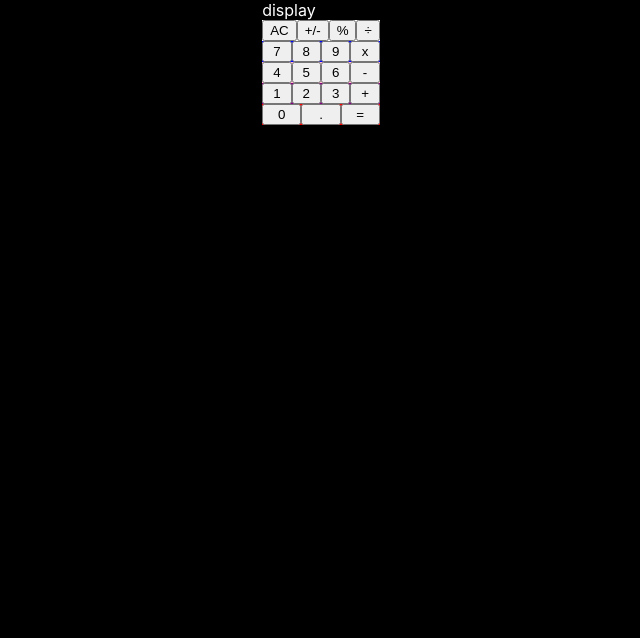
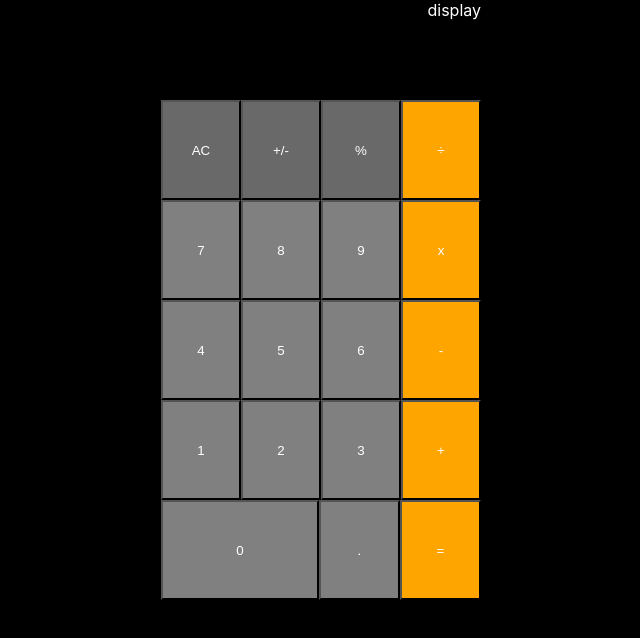
Before and after one commit to JoaoCodeClan/ReactCalc, a React (Create React App) app: page / in a window 1280 px wide. Shown: the top 638 px of the page, without its empty margins (319-959 px from the left). Built offline with nearby package versions, Linux system fonts and the light colour scheme.

Commit message:
added more css

```diff
--- a/src/App.css
+++ b/src/App.css
@@ -7,39 +7,77 @@ body{
 }
 
 button{
-  flex:1;
+  flex:1 1 0;
+  width:25%;
 }
 
 .row{
   display:flex;
   flex-wrap:nowrap;
   flex-direction:row;
-  align-items: flex-end;
+
+}
+.operatorspe{
+  background-color: rgba(105,105,105);
+  color:white;
+
+}
+
+.operator{
+  background-color: orange;
+  color:white;
+
+
+}
+
+.numpad{
+  background-color:rgba(128,128,128);
+  color:white;
+
 }
 
 #calc-container{
 background-color: green;
-/* display:flex;
-flex-direction: column; */
+display:flex;
+flex-direction: column;
+height: 75vh;
+width: 25vw;
+
+/* margin-top: 25%;
+margin-bottom: 25%; */
 }
 
 #row1 {
   background-color: white;
+  flex:1 1 0;
 
 }
 #row2 {
   background-color: blue;
+  flex:1 1 0;
 
 }
 #row3 {
   background-color: pink;
+  flex:1 1 0;
 
 }
 #row4 {
   background-color: purple;
+  flex:1 1 0;
 ;
 }
 #row5 {
   background-color: red;
+  flex:1 1 0;
+}
+#bttn-zero{
+  flex-grow:2.18;
+}
 
+#display-container{
+  background-color: black;
+  color: white;
+  text-align: right;
+    flex:1 1 0;
 }
--- a/src/App.js
+++ b/src/App.js
@@ -3,44 +3,40 @@ import './App.css';
 
 function App() {
 
-const displayStyle={
-  backgroundColor: "black",
-  color: "white"
-}
+
 
   return (
     <div className="App">
         <div  id="calc-container">
-              <div id="display-container" style= {displayStyle}> display
-              </div>
+              <div id="display-container" > display</div>
               <div className="row" id="row1">
-                  <button id="bttn-clear">AC</button>
-                  <button id="bttn-negpos">+/-</button>
-                  <button id="bttn-percent">%</button>
-                  <button id="bttn-division">÷</button>
+                  <button className="operatorspe" id="bttn-clear">AC</button>
+                  <button className="operatorspe" id="bttn-negpos">+/-</button>
+                  <button className="operatorspe" id="bttn-percent">%</button>
+                  <button className="operator" id="bttn-division">÷</button>
               </div>
               <div  className="row" id="row2">
-                  <button id="bttn-seven">7</button>
-                  <button id="bttn-eight">8</button>
-                  <button id="bttn-nine">9</button>
-                  <button id="bttn-times">x</button>
+                  <button className="numpad" id="bttn-seven">7</button>
+                  <button className="numpad" id="bttn-eight">8</button>
+                  <button className="numpad" id="bttn-nine">9</button>
+                  <button className="operator" id="bttn-times">x</button>
               </div>
               <div  className="row" id="row3">
-                  <button id="bttn-four">4</button>
-                  <button id="bttn-five">5</button>
-                  <button id="bttn-six">6</button>
-                  <button id="bttn-minus">-</button>
+                  <button className="numpad" id="bttn-four">4</button>
+                  <button className="numpad" id="bttn-five">5</button>
+                  <button className="numpad" id="bttn-six">6</button>
+                  <button className="operator" id="bttn-minus">-</button>
               </div>
               <div  className="row" id="row4">
-                  <button id="bttn-one">1</button>
-                  <button id="bttn-two">2</button>
-                  <button id="bttn-three">3</button>
-                  <button id="bttn-plus">+</button>
+                  <button className="numpad" id="bttn-one">1</button>
+                  <button className="numpad" id="bttn-two">2</button>
+                  <button className="numpad" id="bttn-three">3</button>
+                  <button className="operator" id="bttn-plus">+</button>
               </div>
               <div className="row" id="row5">
-                  <button id="bttn-zero">0</button>
-                  <button id="bttn-dot">.</button>
-                  <button id="bttn-equal">=</button>
+                  <button className="numpad" id="bttn-zero">0</button>
+                  <button className="numpad" id="bttn-dot">.</button>
+                  <button className="operator" id="bttn-equal">=</button>
               </div>
         </div>
     </div>
```
